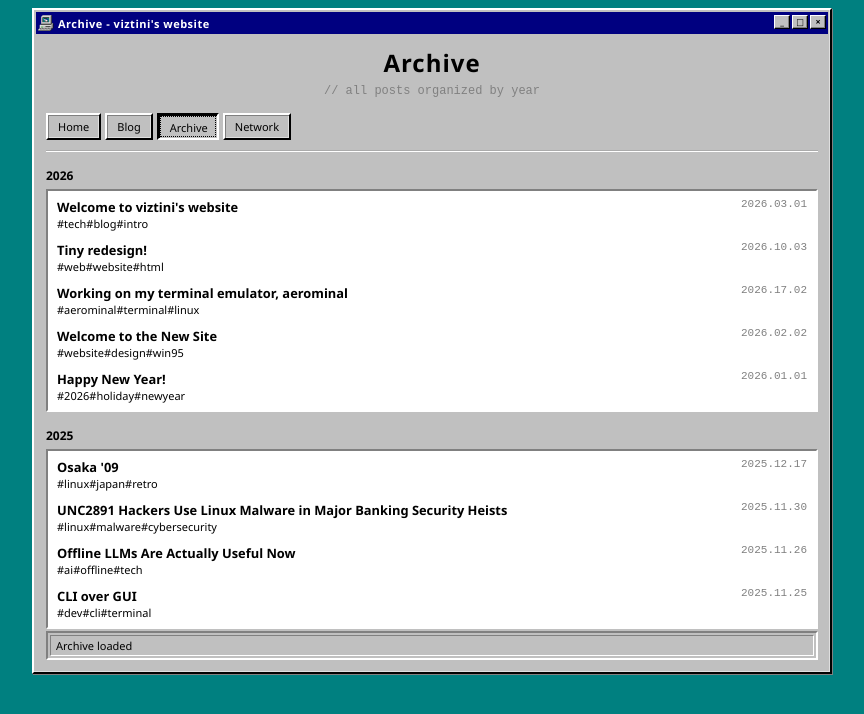
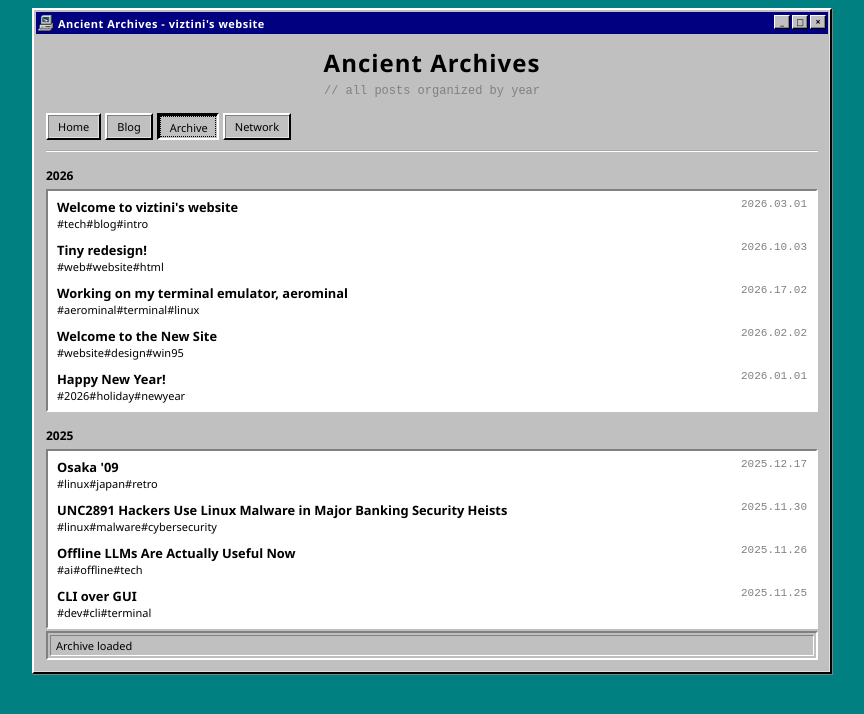
Before and after one commit to viztini/viztini.github.io, a plain HTML site: page archive.html in a window 1280 px wide. Shown: the whole page, without its empty margins (208-1072 px from the left). Drawn offline with Linux system fonts and the light colour scheme.

Commit message:
Update archive.html

```diff
--- a/archive.html
+++ b/archive.html
@@ -6,7 +6,7 @@
     <meta name="viewport" content="width=device-width, initial-scale=1.0">
     <meta name="description" content="Archive - All blog posts organized by year">
     <meta name="author" content="viztini">
-    <title>Archive - viztini's website</title>
+    <title>Ancient Archives - viztini's website</title>
     <link rel="stylesheet" href="styles.css">
 </head>
 
@@ -17,7 +17,7 @@
                 <div class="title-bar">
                     <div class="title-bar-left">
                         <img src="assets/favicon.ico" alt="" class="title-icon">
-                        <span class="title-text">Archive - viztini's website</span>
+                        <span class="title-text">Ancient Archives - viztini's website</span>
                     </div>
                     <div class="title-buttons">
                         <button class="title-button">_</button>
@@ -28,7 +28,7 @@
 
                 <div class="window-content">
                     <div class="header">
-                        <h1>Archive</h1>
+                        <h1>Ancient Archives</h1>
                         <p class="subtitle">// all posts organized by year</p>
                     </div>
 
```
